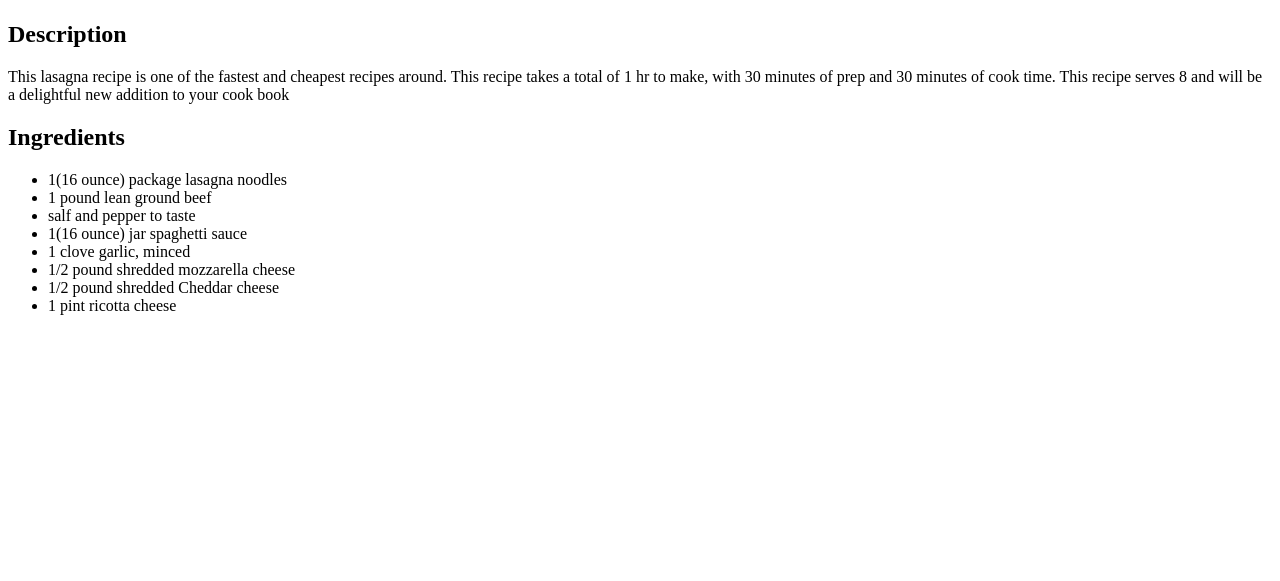
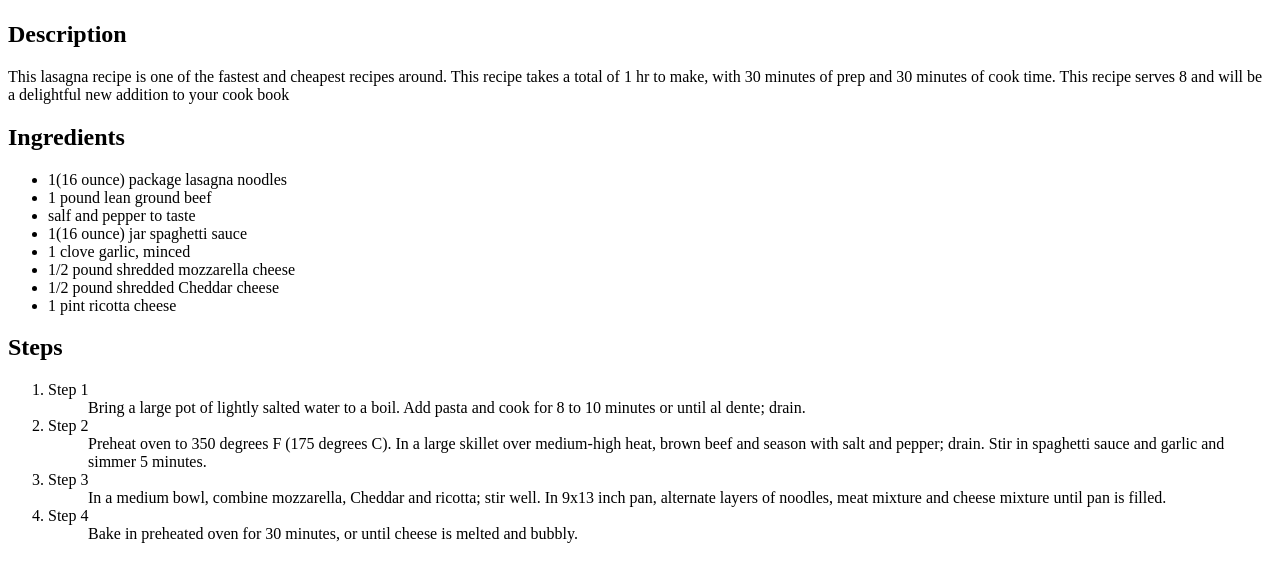
Before and after one commit to jlow99/odin-recipes, a plain HTML site: page recipes/lasagna.html in a window 1280 px wide. Shown: the part 99-680 px from the top of the page. Drawn offline with Linux system fonts and the light colour scheme.

Commit message:
Lasagna image file renamed

```diff
--- a/recipes/lasagna.html
+++ b/recipes/lasagna.html
@@ -8,12 +8,13 @@
 </head>
 <body>
     <h1> Brenda's Lasagna</h1>
-    <img src="../img/finished lasagna.jpg alt="A picture of the finished lasagna">
+    <img src="../img/finishedlasagna.jpg"A finished creation of lasagna">
 
     <h2> Description </h2>
     <p> This lasagna recipe is one of the fastest and cheapest recipes around.
-        This recipe takes a total of 1 hr to make, with 30 minutes of prep and 30 minutes of cook time.
-    This recipe serves 8 and will be a delightful new addition to your cook book</p>
+        This recipe takes a total of 1 hr to make, with 30 minutes of prep and 30 minutes
+        of cook time. This recipe serves 8 and will be a delightful new addition to
+        your cook book</p>
 
     <h2> Ingredients</h2>
     <ul>
@@ -26,5 +27,27 @@
         <li> 1/2 pound shredded Cheddar cheese</li>
         <li> 1 pint ricotta cheese</li>
     </ul>
+
+    <h2> Steps</h2>
+    <ol>
+        <li>Step 1
+        <ul> Bring a large pot of lightly salted water to a boil.
+            Add pasta and cook for 8 to 10 minutes or until al dente; drain.</ul>
+            </li>
+        <li>Step 2
+        <ul> Preheat oven to 350 degrees F (175 degrees C). In a large skillet over medium-high
+            heat, brown beef and season with salt and pepper; drain. Stir in spaghetti sauce
+            and garlic and simmer 5 minutes.</ul>
+        </li>
+        <li> Step 3
+            <ul> In a medium bowl, combine mozzarella, Cheddar and ricotta; stir well. In 9x13 inch
+                pan, alternate layers of noodles, meat mixture and cheese mixture until pan is filled.</ul>
+        </li>
+        <li> Step 4
+            <ul> Bake in preheated oven for 30 minutes, or until cheese is melted and bubbly. </ul>
+        </li>
+
+
+    </ol>
 </body>
 </html>
```
Also changed, not shown: img/finished lasagna.jpg (deleted).
